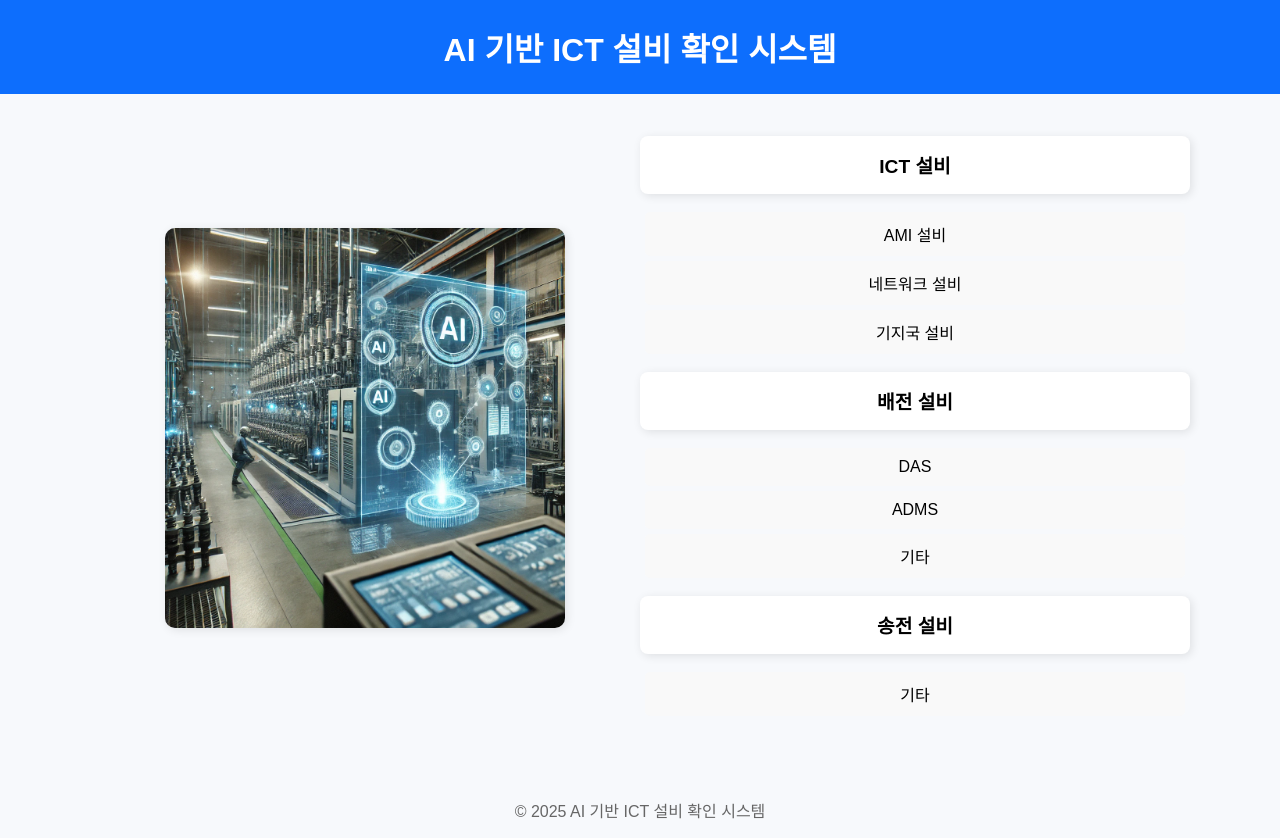
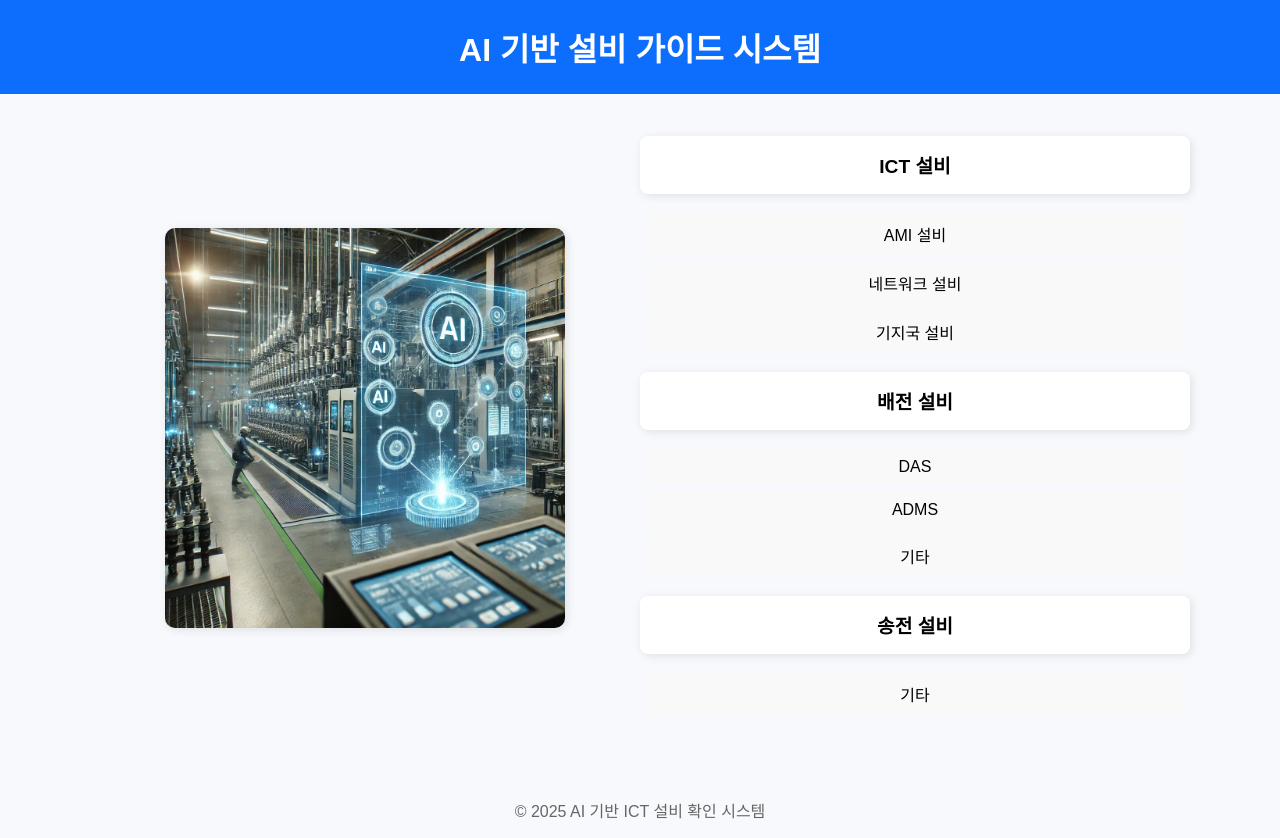
Before and after one commit to rbdi3222/ict_viewer, a plain HTML site: page index.html in a window 1280 px wide. Drawn offline with Linux system fonts and the light colour scheme.

Commit message:
설비 명칭 변경

```diff
--- a/index.html
+++ b/index.html
@@ -3,7 +3,7 @@
 <head>
   <meta charset="UTF-8">
   <meta name="viewport" content="width=device-width, initial-scale=1.0">
-  <title>AI 기반 ICT 설비 확인 시스템 test2</title>
+  <title>AI 기반 ICT 설비 확인 시스템</title>
   <style>
     body {
       margin: 0;
@@ -96,7 +96,7 @@
 <body>
 
   <header>
-    <h1>AI 기반 ICT 설비 확인 시스템</h1>
+    <h1>AI 기반 설비 가이드 시스템</h1>
   </header>
 
   <div class="main-container">
```
